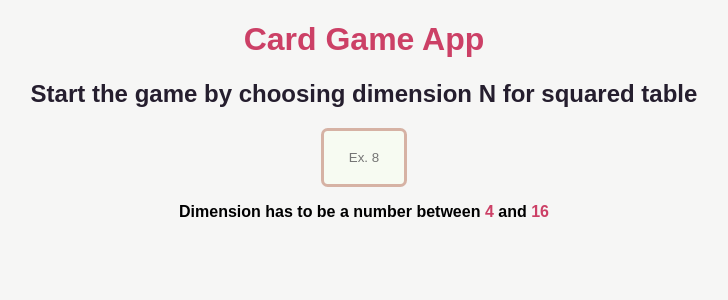
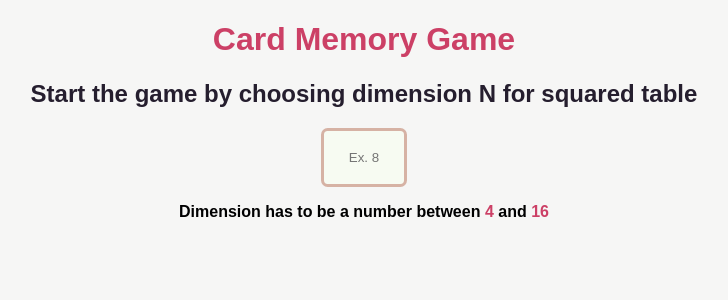
Before and after one commit to katicstefan/halloween-hackaton-dresscode-brightmarbles, a React (Create React App) app: page / in a window 1280 px wide. Shown: the top 300 px of the page, without its empty margins (276-1004 px from the left). Built offline with nearby package versions, Linux system fonts and the light colour scheme; a web font is replaced by a local one.

Commit message:
basic update on readme, todo more in-depth docs

```diff
--- a/public/index.html
+++ b/public/index.html
@@ -28,7 +28,7 @@
     <style>
       @import url("https://fonts.googleapis.com/css2?family=Mochiy+Pop+One&display=swap");
     </style>
-    <title>Card Memory Game</title>
+    <title>Card Memory Game / github.com/katicstefan</title>
   </head>
 
   <body>
--- a/src/App.js
+++ b/src/App.js
@@ -215,7 +215,7 @@ function App() {
   return (
     <div className="App">
       <div className="containerDimension">
-        <h1>Card Game App</h1>
+        <h1>Card Memory Game</h1>
         <h2>Start the game by choosing dimension N for squared table</h2>
         <input
           id="dimensionInput"
```
Also changed, not shown: 1 other file (tests, documents, lock files or other folders).
